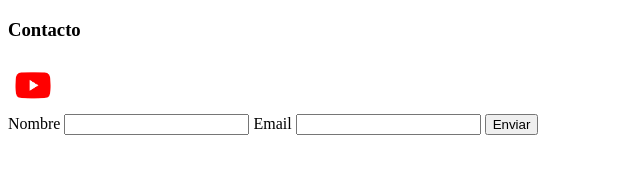
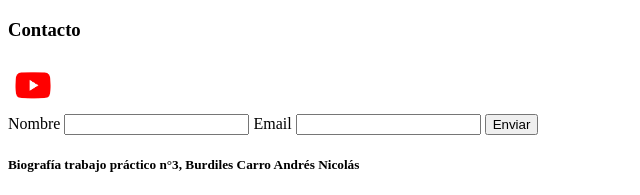
Before and after one commit to BurdilesNicolas/tp-biografia-BurdilesCarro, a plain HTML site: page index.html in a window 1280 px wide. Shown: the part 1441-1636 px from the top of the page, without its empty margins (0-640 px from the left). Before the commit the page ends 1584 px from the top, so only its background shows below. Drawn offline with Linux system fonts and the light colour scheme.

Commit message:
Agregando footer

```diff
--- a/index.html
+++ b/index.html
@@ -52,7 +52,7 @@
     </form>
      </section>
      <footer>
-
+             <h5>Biografía trabajo práctico n°3, Burdiles Carro Andrés Nicolás</h5>
      </footer>
 </body>
 </html>
```
